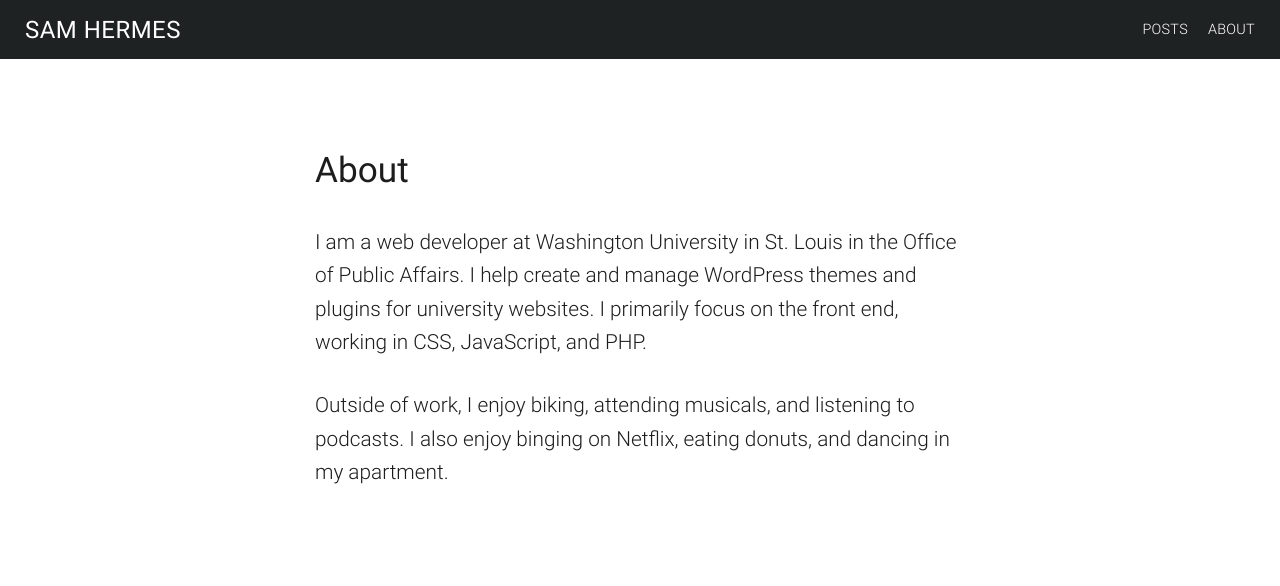
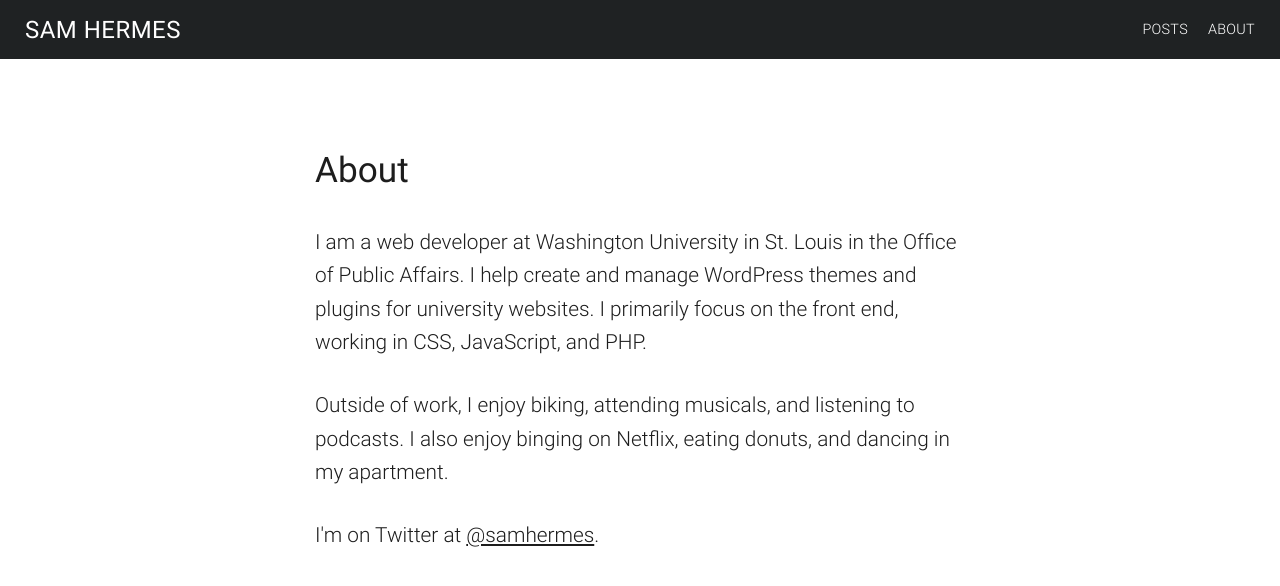
Before and after one commit to samhermes/samhermes.github.io, a Jekyll site: the page built from about.md, in a window 1280 px wide. Shown: the top 586 px of the page. Built offline with Jekyll 4.4.1, drawn with Linux system fonts in a browser that asks for light colours.

Commit message:
Add Twitter to About page

```diff
--- a/_sass/_base.scss
+++ b/_sass/_base.scss
@@ -7,8 +7,6 @@ dl, dd, ol, ul, figure {
   margin: 0;
   padding: 0;
 }
-
-
 
 /**
  * Basic styling
@@ -24,8 +22,6 @@ body {
   font-kerning: normal;
 }
 
-
-
 /**
  * Set `margin-bottom` to maintain vertical rhythm
  */
@@ -36,8 +32,6 @@ ul, ol, dl, figure,
   margin-bottom: $spacing-unit / 2;
 }
 
-
-
 /**
  * Images
  */
@@ -45,8 +39,6 @@ img {
   max-width: 100%;
   vertical-align: middle;
 }
-
-
 
 /**
  * Figures
@@ -58,8 +50,6 @@ figure > img {
 figcaption {
   font-size: $small-font-size;
 }
-
-
 
 /**
  * Lists
@@ -75,16 +65,12 @@ li {
   }
 }
 
-
-
 /**
  * Headings
  */
 h1, h2, h3, h4, h5, h6 {
   font-weight: $base-font-weight;
 }
-
-
 
 /**
  * Links
@@ -97,8 +83,6 @@ a {
     color: $text-color;
   }
 }
-
-
 
 /**
  * Blockquotes
@@ -115,8 +99,6 @@ blockquote {
     margin-bottom: 0;
   }
 }
-
-
 
 /**
  * Code formatting
@@ -220,64 +202,11 @@ pre[class*="language-"] {
 	cursor: help;
 }
 
-
-
-
-/**
- * Wrapper
- */
-.wrapper {
-    max-width: -webkit-calc(#{$content-width} - (#{$spacing-unit} * 2));
-    max-width:         calc(#{$content-width} - (#{$spacing-unit} * 2));
-    margin-right: auto;
-    margin-left: auto;
-    padding-right: $spacing-unit;
-    padding-left: $spacing-unit;
-    @extend %clearfix;
-
-    @include media-query($on-laptop) {
-        max-width: -webkit-calc(#{$content-width} - (#{$spacing-unit}));
-        max-width:         calc(#{$content-width} - (#{$spacing-unit}));
-        padding-right: $spacing-unit / 2;
-        padding-left: $spacing-unit / 2;
-    }
-}
-
-
-
 /**
  * Clearfix
  */
-%clearfix {
-
-    &:after {
-        content: "";
-        display: table;
-        clear: both;
-    }
-}
-
 .group:after {
 	content: "";
 	display: table;
 	clear: both;
 }
-
-
-
-/**
- * Icons
- */
-.icon {
-
-    > svg {
-        display: inline-block;
-        width: 16px;
-        height: 16px;
-        vertical-align: middle;
-
-        path {
-            fill: $grey-color;
-        }
-    }
-}
--- a/_sass/_layout.scss
+++ b/_sass/_layout.scss
@@ -275,6 +275,9 @@
       font-size: 1.1em;
     }
   }
+  a {
+    text-decoration: underline;
+  }
 }
 
 /* Site Footer */
--- a/about.md
+++ b/about.md
@@ -7,4 +7,6 @@ layout: default
   <p>I am a web developer at Washington University in St. Louis in the Office of Public Affairs. I help create and manage WordPress themes and plugins for university websites. I primarily focus on the front end, working in CSS, JavaScript, and PHP.</p>
 
   <p>Outside of work, I enjoy biking, attending musicals, and listening to podcasts. I also enjoy binging on Netflix, eating donuts, and dancing in my apartment.</p>
+
+  <p>I'm on Twitter at <a href="https://twitter.com/samhermes">@samhermes</a>.</p>
 </div>
```
Also changed, not shown: 3 other files. Lines whose indentation alone changed are shown as unchanged.
